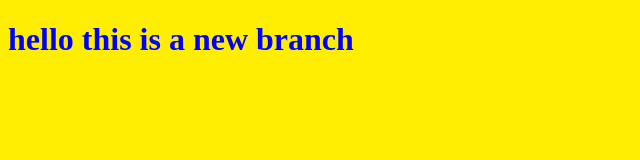
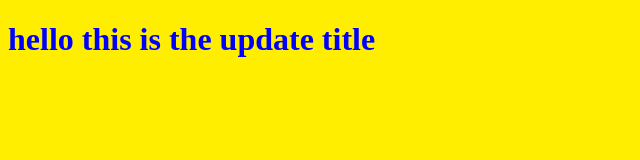
Before and after one commit to Lahcen-Ajerod/myproject, a plain HTML site: page index.html in a window 1280 px wide. Shown: the whole page, without its empty margins (0-640 px from the left). Drawn offline with Linux system fonts and the light colour scheme.

Commit message:
edit the html file

```diff
--- a/index.html
+++ b/index.html
@@ -9,7 +9,7 @@
 </head>
 
 <body>
-    <h1>hello this is a new branch</h1>
+    <h1>hello this is the update title</h1>
     <script src="app.js"></script>
 </body>
 
```
